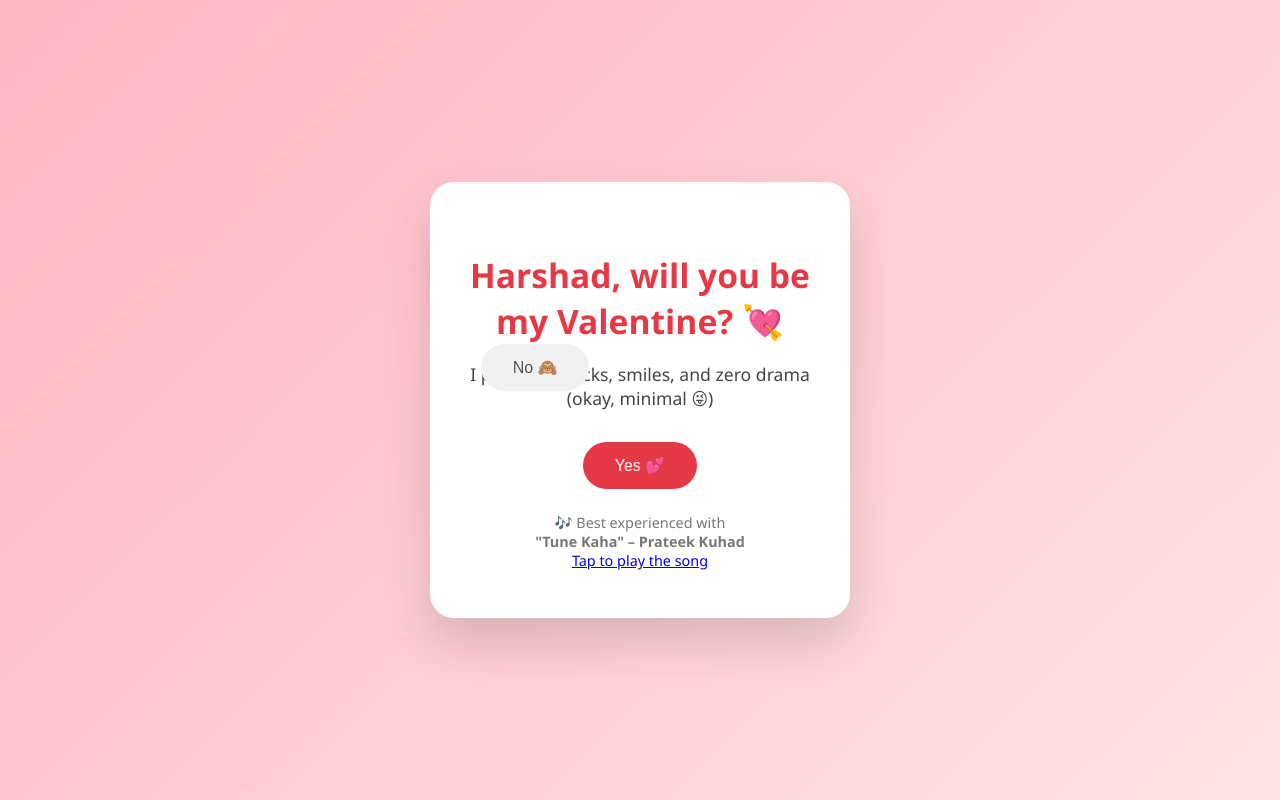
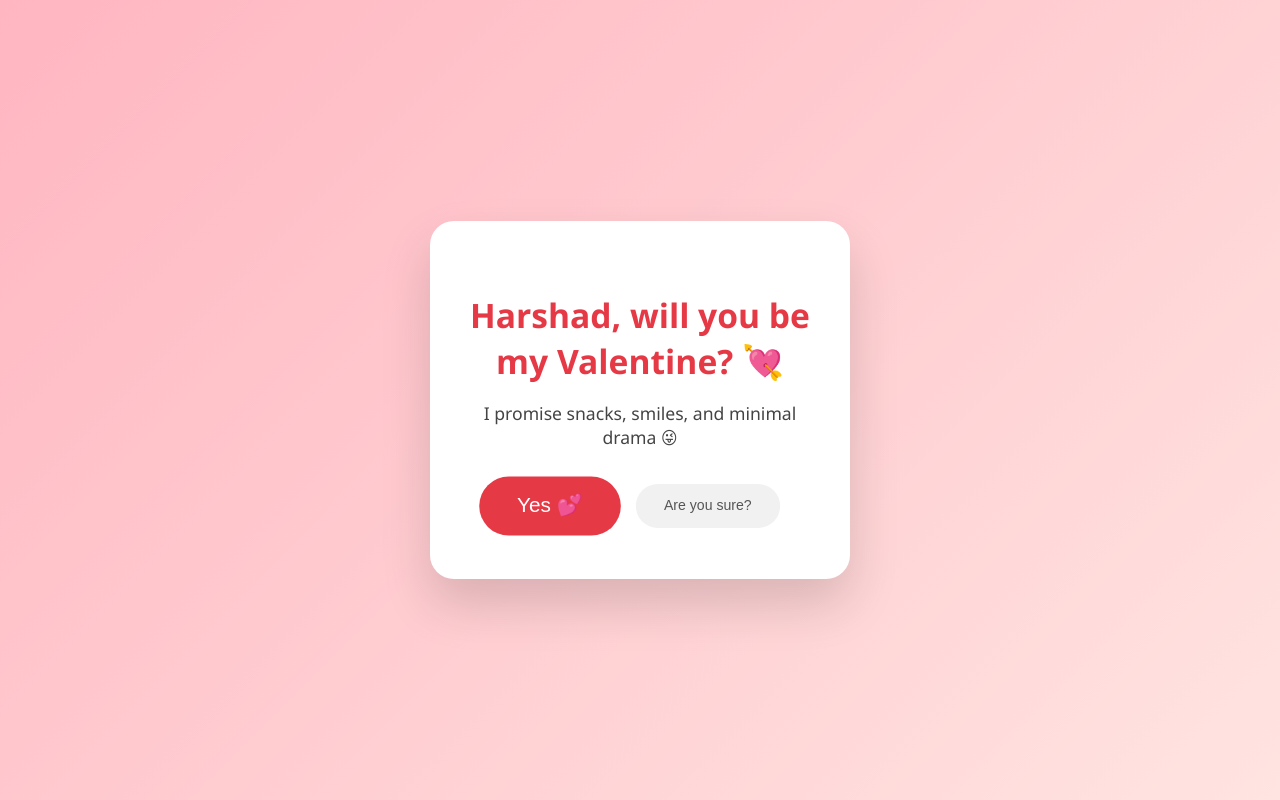
Before and after one commit to bubududu0411/will-you-be-my-valentine, a plain HTML site: page index.html in a window 1280 px wide. Both pictures are taken after a click on the button "No 🙈". Drawn offline with Linux system fonts and the light colour scheme.

Commit message:
Valentine index.html

```diff
--- a/index.html
+++ b/index.html
@@ -25,6 +25,7 @@
       max-width: 420px;
       width: 90%;
       position: relative;
+      z-index: 2;
     }
     h1 {
       font-size: 2.1rem;
@@ -40,7 +41,6 @@
       display: flex;
       justify-content: center;
       gap: 1rem;
-      flex-wrap: wrap;
     }
     button {
       border: none;
@@ -48,75 +48,139 @@
       border-radius: 999px;
       font-size: 1rem;
       cursor: pointer;
-      transition: transform 0.2s ease, box-shadow 0.2s ease;
+      transition: transform 0.25s ease, box-shadow 0.25s ease;
     }
     button:hover {
-      transform: translateY(-2px) scale(1.05);
       box-shadow: 0 10px 20px rgba(0,0,0,0.15);
     }
     .yes {
       background: #e63946;
       color: white;
+      font-size: 1.1rem;
     }
     .no {
       background: #f1f1f1;
       color: #555;
-      position: absolute;
     }
     .heart {
       font-size: 3.5rem;
-      margin-top: 1.5rem;
+      margin-top: 1rem;
       animation: pulse 1.2s infinite;
       display: none;
     }
-    .music {
+    .gif {
       margin-top: 1.5rem;
-      font-size: 0.9rem;
-      color: #777;
+      display: none;
     }
     @keyframes pulse {
       0% { transform: scale(1); }
       50% { transform: scale(1.25); }
       100% { transform: scale(1); }
     }
+    canvas {
+      position: fixed;
+      top: 0;
+      left: 0;
+      width: 100%;
+      height: 100%;
+      pointer-events: none;
+      z-index: 1;
+    }
   </style>
 </head>
 <body>
+
+<canvas id="confetti"></canvas>
+
 <div class="card">
   <h1>Harshad, will you be my Valentine? 💘</h1>
-    <p>I promise snacks, smiles, and zero drama (okay, minimal 😜)</p>
+  <p>I promise snacks, smiles, and minimal drama 😜</p>
 
   <div class="buttons" id="buttons">
-      <button class="yes" onclick="sayYes()">Yes 💕</button>
-      <button class="no" id="noBtn" onmouseover="moveNo()">No 🙈</button>
+    <button class="yes" id="yesBtn" onclick="sayYes()">Yes 💕</button>
+    <button class="no" id="noBtn" onclick="noClick()">No 🙈</button>
   </div>
 
   <div class="heart" id="heart">❤️</div>
 
-    <div class="music">
-      🎶 Best experienced with <br>
-      <strong>"Tune Kaha" – Prateek Kuhad</strong><br>
-      <a href="https://www.youtube.com/watch?v=1Hk7kYfYyGQ" target="_blank">Tap to play the song</a>
+  <div class="gif" id="gif">
+    <iframe src="https://giphy.com/embed/3oriO6qJiXajN0TyDu" width="300" height="300" frameBorder="0" allowFullScreen></iframe>
   </div>
 </div>
 
-  <!-- Hidden YouTube player for background vibe -->
 <iframe width="0" height="0" src="https://www.youtube.com/embed/1Hk7kYfYyGQ?autoplay=1&mute=1&loop=1&playlist=1Hk7kYfYyGQ" frameborder="0"></iframe>
 
 <script>
+  const yesBtn = document.getElementById('yesBtn');
   const noBtn = document.getElementById('noBtn');
 
+  let yesScale = 1;
+  let noScale = 1;
+  let noIndex = 0;
+
+  const noTexts = [
+    'Are you sure?',
+    'Please 🥺',
+    'Pretty please 🥹',
+    'ilysm babes 💕',
+    'I’ll give you your fav gifts 🎁',
+    'It would be really nice to :(((',
+    'Please pookie 🧸'
+  ];
+
+  function noClick() {
+    if (noIndex < noTexts.length) {
+      noBtn.innerText = noTexts[noIndex];
+      noIndex++;
+    }
+
+    noScale -= 0.12;
+    if (noScale < 0.3) noScale = 0.3;
+    noBtn.style.transform = `scale(${noScale})`;
+
+    yesScale += 0.18;
+    yesBtn.style.transform = `scale(${yesScale})`;
+  }
+
   function sayYes() {
-      document.querySelector('h1').innerText = 'YAY!! Best decision ever 🥹💖';
-      document.querySelector('p').innerText = 'Valentine’s Day is officially booked.';
+    document.querySelector('h1').innerText = 'YAYYYYY!!! 💖🥹';
+    document.querySelector('p').innerText = 'Okay this is officially my favourite answer.';
     document.getElementById('buttons').style.display = 'none';
     document.getElementById('heart').style.display = 'block';
+    document.getElementById('gif').style.display = 'block';
+    startConfetti();
   }
 
-    function moveNo() {
-      const x = Math.random() * 250 - 125;
-      const y = Math.random() * 200 - 100;
-      noBtn.style.transform = `translate(${x}px, ${y}px)`;
+  // Confetti
+  const canvas = document.getElementById('confetti');
+  const ctx = canvas.getContext('2d');
+  canvas.width = window.innerWidth;
+  canvas.height = window.innerHeight;
+
+  const pieces = [];
+  function startConfetti() {
+    for (let i = 0; i < 200; i++) {
+      pieces.push({
+        x: Math.random() * canvas.width,
+        y: Math.random() * canvas.height - canvas.height,
+        r: Math.random() * 6 + 4,
+        d: Math.random() * 50,
+        color: `hsl(${Math.random() * 360}, 100%, 70%)`
+      });
+    }
+    requestAnimationFrame(update);
+  }
+
+  function update() {
+    ctx.clearRect(0, 0, canvas.width, canvas.height);
+    pieces.forEach(p => {
+      p.y += Math.cos(p.d) + 3;
+      ctx.beginPath();
+      ctx.fillStyle = p.color;
+      ctx.arc(p.x, p.y, p.r, 0, Math.PI * 2);
+      ctx.fill();
+    });
+    requestAnimationFrame(update);
   }
 </script>
 </body>
```
Lines whose indentation alone changed are shown as unchanged.
